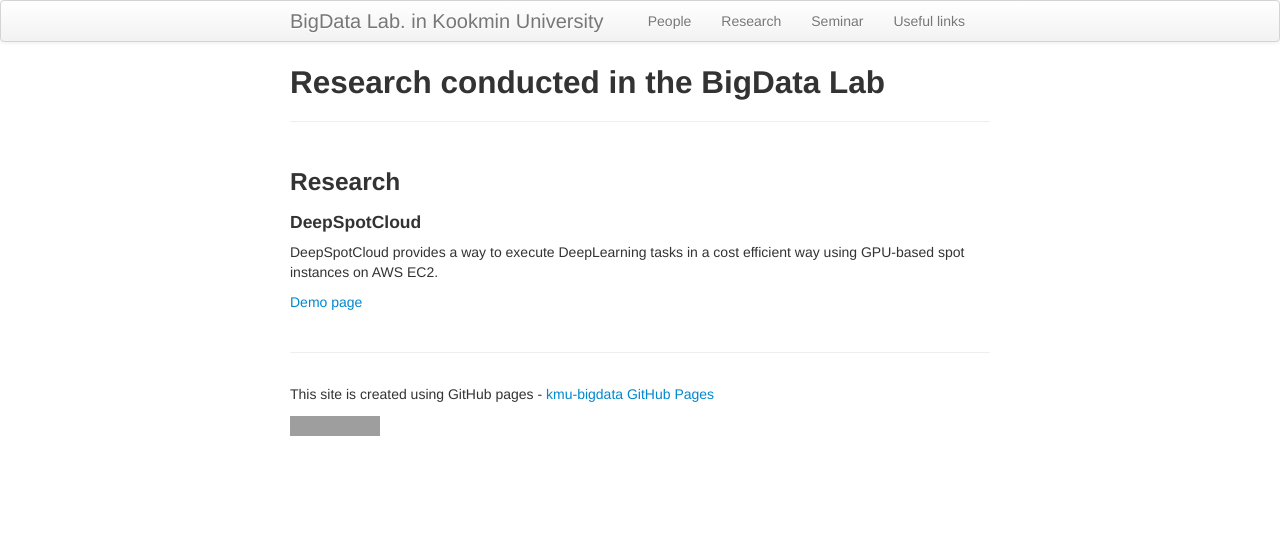
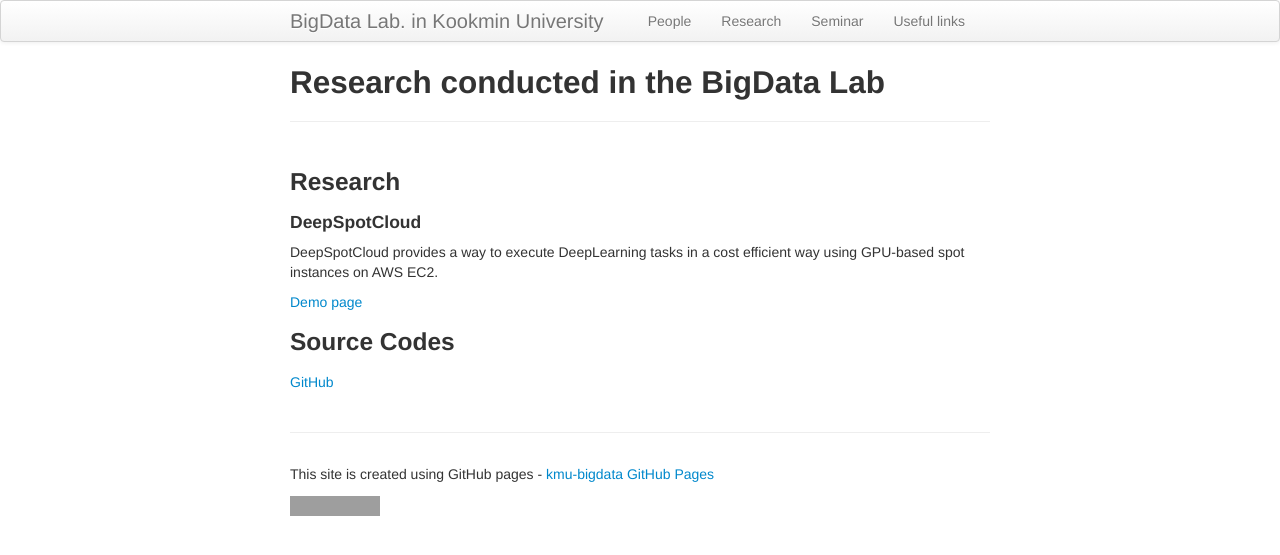
Before and after one commit to ddps-lab/kmu-bigdata.github.io, a Jekyll site: the page built from research/index.md, in a window 1280 px wide. Shown: the top 555 px of the page. Built offline with Jekyll 4.4.1, drawn with Linux system fonts in a browser that asks for light colours; grey boxes are pictures that could not be loaded.

Commit message:
adding GitHub link

```diff
--- a/research/index.md
+++ b/research/index.md
@@ -10,3 +10,6 @@
 DeepSpotCloud provides a way to execute DeepLearning tasks in a cost efficient way using GPU-based spot instances on AWS EC2.
 
 [Demo page](/research/deep-spot-cloud/)
+
+### Source Codes
+[GitHub](https://github.com/kmu-bigdata)
```
